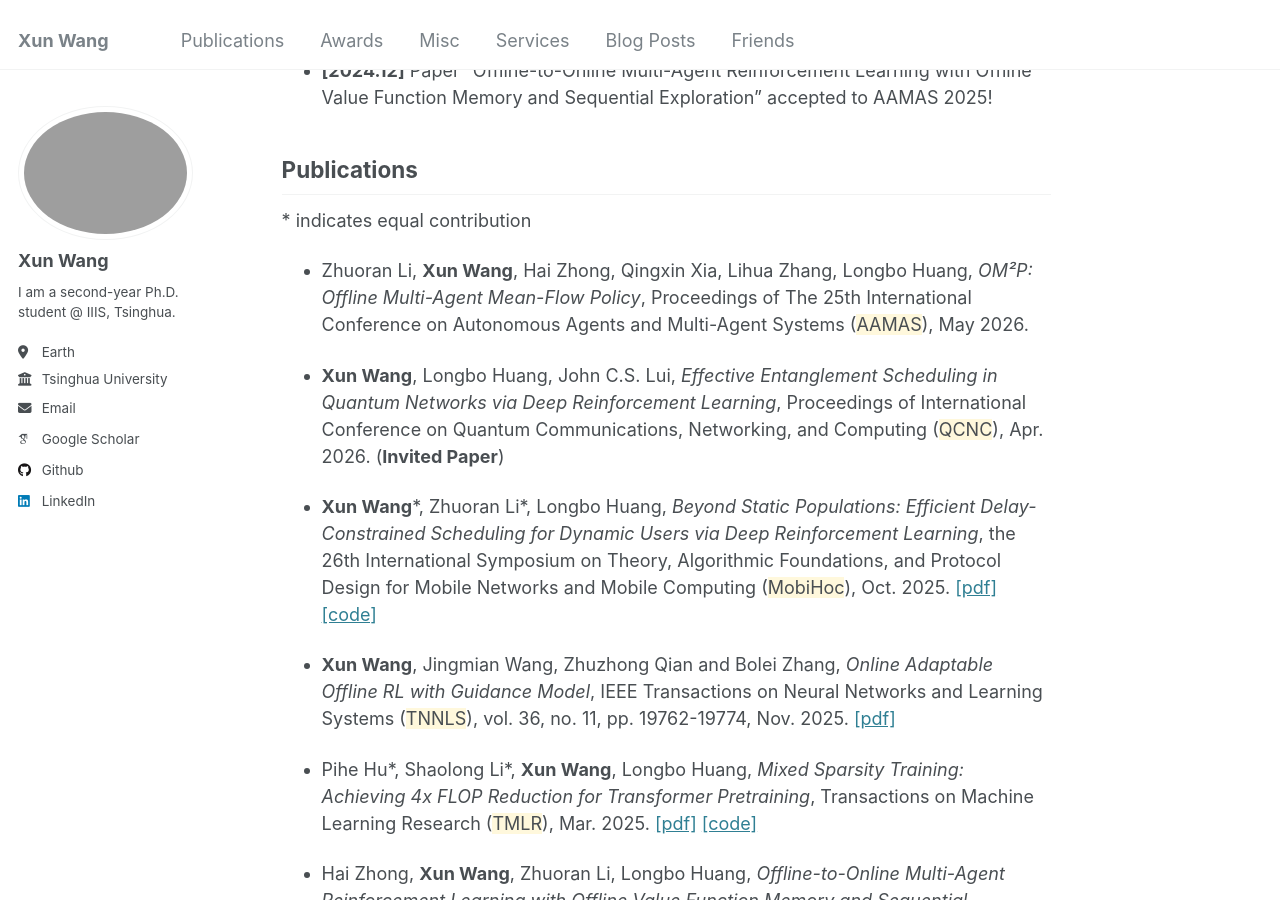
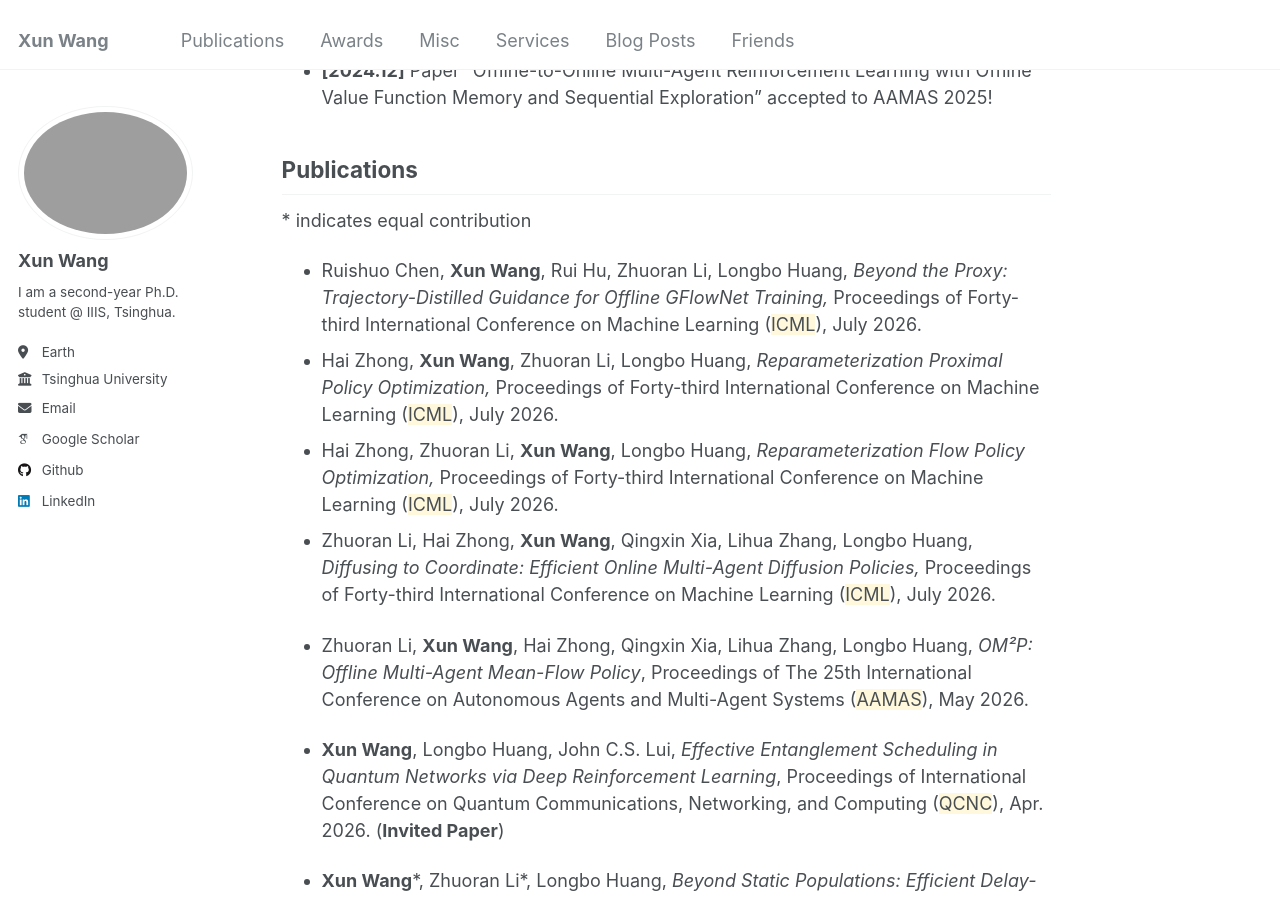
Before and after one commit to Misakau/Misakau.github.io, a Jekyll site: the page built from _pages/about.md, in a window 1280 px wide and 900 px high, scrolled down 717 px. Built offline with Jekyll 4.4.1, drawn with Linux system fonts in a browser that asks for light colours; some web fonts are replaced; comment, search, counter and statistics services are not loaded.

Commit message:
add paper

```diff
--- a/_pages/about.md
+++ b/_pages/about.md
@@ -26,6 +26,12 @@ News
 Publications
 ------
 \* indicates equal contribution
+- Ruishuo Chen, **Xun Wang**, Rui Hu, Zhuoran Li, Longbo Huang, *Beyond the Proxy: Trajectory-Distilled Guidance for Offline GFlowNet Training,* Proceedings of Forty-third International Conference on Machine Learning (<span style="background-color:#FFF8DC;">ICML</span>), July 2026.
+- Hai Zhong, **Xun Wang**, Zhuoran Li, Longbo Huang, *Reparameterization Proximal Policy Optimization,* Proceedings of Forty-third International Conference on Machine Learning (<span style="background-color:#FFF8DC;">ICML</span>), July 2026.
+- Hai Zhong, Zhuoran Li, **Xun Wang**, Longbo Huang, *Reparameterization Flow Policy Optimization,* Proceedings of Forty-third International Conference on Machine Learning (<span style="background-color:#FFF8DC;">ICML</span>), July 2026.
+- Zhuoran Li, Hai Zhong, **Xun Wang**, Qingxin Xia, Lihua Zhang, Longbo Huang, *Diffusing to Coordinate: Efficient Online Multi-Agent Diffusion Policies,* Proceedings of Forty-third International Conference on Machine Learning (<span style="background-color:#FFF8DC;">ICML</span>), July 2026.
+
+
 - Zhuoran Li, **Xun Wang**, Hai Zhong, Qingxin Xia, Lihua Zhang, Longbo Huang, *OM²P: Offline Multi-Agent Mean-Flow Policy*, Proceedings of The 25th International Conference on Autonomous Agents and Multi-Agent Systems (<span style="background-color:#FFF8DC;">AAMAS</span>), May 2026.
 
 - **Xun Wang**, Longbo Huang, John C.S. Lui, *Effective Entanglement Scheduling in Quantum Networks via Deep Reinforcement Learning*, Proceedings of International Conference on Quantum Communications, Networking, and Computing (<span style="background-color:#FFF8DC;">QCNC</span>), Apr. 2026. (**Invited Paper**)
```
